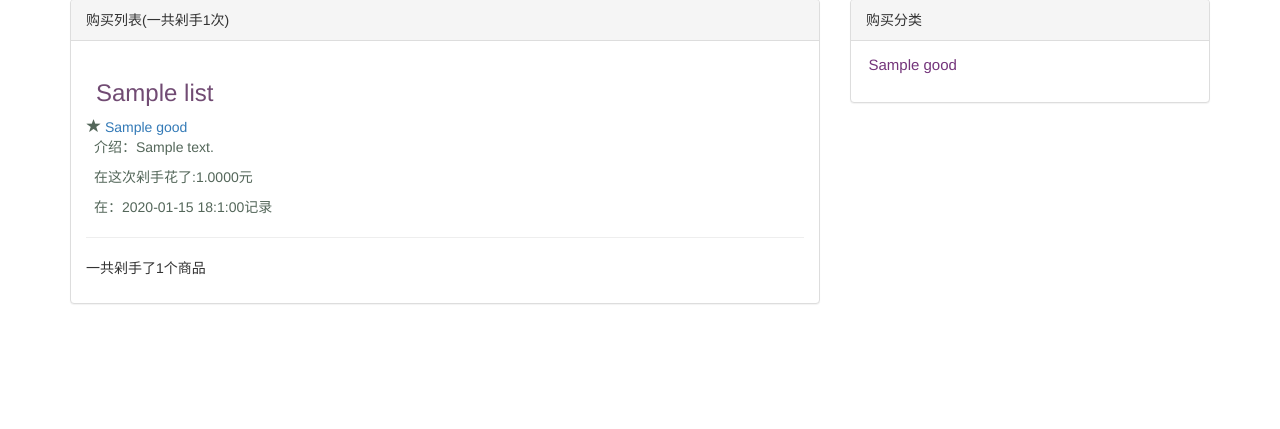
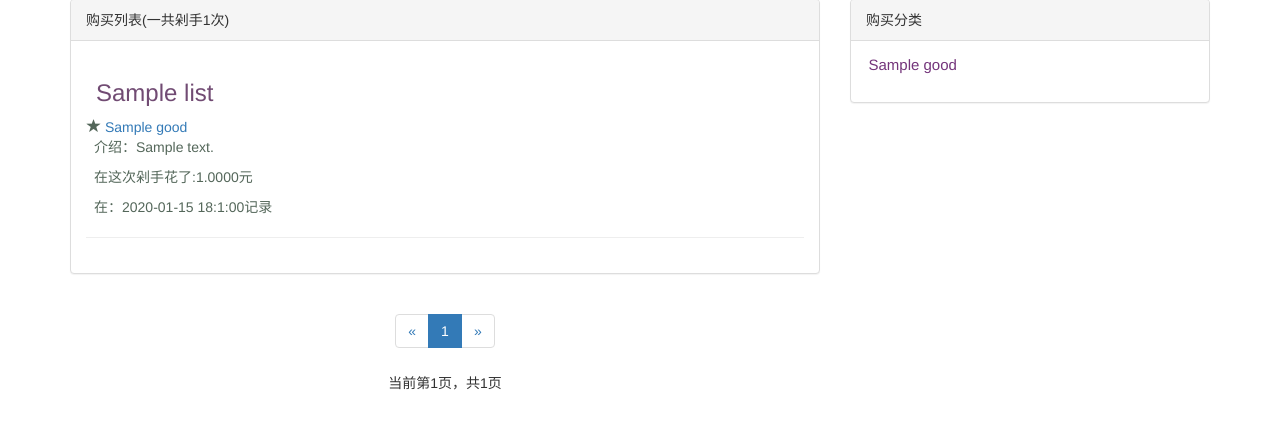
Before and after one commit to liuxinbiao233/my_zone, a Django app: page /product/ in a window 1280 px wide. Shown: the part 109-538 px from the top of the page. Run offline with Django 3.2, Linux system fonts and the light colour scheme; tables that the repository leaves empty hold one stand-in row (values such as "Sample post"); some libraries are stand-ins or nearby versions.

Commit message:
paginator

```diff
--- a/product/models.py
+++ b/product/models.py
@@ -30,7 +30,7 @@ class Product_List(models.Model):
     class Meta:
         db_table = 'Product_List'  # 数据库的表名
         verbose_name_plural = "产品列表"
-        ordering=('-create_time',)
+        ordering=['-create_time',]
 
     def __str__(self):
         return self.Name
--- a/product/templates/product_list.html
+++ b/product/templates/product_list.html
@@ -19,7 +19,7 @@
                 <div class="panel panel-default">
                     <div class="panel-heading">{% block blog_list_title %}购买列表(一共剁手{{ products|length  }}次){% endblock %}</div>
                     <div class="panel-body">
-                        {% for product in products %}
+                        {% for product in page_of_products.object_list %}
                             <div class="blog">
                                 <a href="{% url 'product_detail' product.pk %}">
                                     <h3>{{ product.Name }}</h3>
@@ -37,11 +37,49 @@
                                 <h3>--可能是我我在迁移数据库是出错了，什么都没有显示</h3>
                             </div>
                         {% endfor %}
-                        <p>一共剁手了{{ products|length }}个商品</p>
 
                     </div>
                 </div>
+                <div class="paginator">
+                    <ul class="pagination">
+                        <li>
+                            {#上一页 #}
+                            {% if page_of_products.has_previous %}
+                                <a href="{{ page_of_products.previous_page_number }}" aria-label="Previous">
+                                    <span aria-hidden="true">&laquo;</span>
+                                </a>
+                            {% else %}
+                                <span aria-hidden="true">&laquo;</span>
+                            {% endif %}
+                        </li>
+                            {# 全部页码 #}
+                            {% for page_num in page_range %}
+                                {% if page_num == page_of_products.number  %}
+                                     <li class="active"><a href="?page={{ page_num }}"> {{ page_num }}</a></li>
+                                {% else %}
+                                    {% if page_num == '...' %}
+                                        <li> {{ page_num }}</li>
+                                    {% else %}
+                                        <li><a href="?page={{ page_num }}"> {{ page_num }}</a></li>
+                                    {% endif %}
+                                {% endif %}
+                            {% endfor %}
 
+                        <li>
+                            {% if page_of_products.has_next %}
+                                <a href="{{ page_of_products.next_page_number }}" aria-label="Next">
+                                    <span aria-hidden="true">&raquo;</span>
+                                </a>
+                            {% else %}
+                                 <span aria-hidden="true">&raquo;</span>
+                            {% endif %}
+
+                        </li>
+                    </ul>
+                    <p>
+                        当前第{{ page_of_products.number }}页，共{{ page_of_products.paginator.num_pages }}页
+                    </p>
+                </div>
             </div>
             <div class="col-md-4">
                 <div class="panel panel-default">
--- a/product/views.py
+++ b/product/views.py
@@ -1,14 +1,41 @@
 from django.shortcuts import get_object_or_404,HttpResponse,render_to_response
+from django.core.paginator import Paginator
 from product.models import Product_List,Category_of_goods
 
 
 # Create your views here.
 
+def get_comment(request,product_all_list):
+    paginator = Paginator(product_all_list, 2)  # 每四个商品为一夜
+    page_num = request.GET.get('page', 1)  # 获取页码参数，get请求
+    page_of_products = paginator.get_page(page_num)
+    current_page_num = page_of_products.number
+    page_range = list(range(max(current_page_num - 2, 1), current_page_num)) + list(
+        range(current_page_num, min(current_page_num + 2, paginator.num_pages) + 1))
+    # 加入首页和尾页
+    if page_range[0] != 1:
+        page_range.insert(0, 1)
+    if page_range[-1] != paginator.num_pages:
+        page_range.append(paginator.num_pages)
+    # 加入。。。
+    if page_range[0] - 1 >= 1:
+        page_range.insert(0, '...')
+    if paginator.num_pages - page_range[-1] >= 1:
+        page_range.append('...')
+
+    context={}
+    context['products_category'] = Category_of_goods.objects.all()
+    context['products'] = Product_List.objects.all()  # 获取全部博客数量
+    context['page_of_products'] = page_of_products  # 获取这一页的博客数量
+    context['page_range'] = page_range
+
+    return context
+
+
 
 def product_list(request):
-    context={}
-    context['products_category']=Category_of_goods.objects.all()
-    context['products']=Product_List.objects.all()
+    product_all_list=Product_List.objects.all()
+    context=get_comment(request,product_all_list)
     return render_to_response('product_list.html',context)
 
 def product_detail(request,product_pk):
@@ -17,9 +44,8 @@ def product_detail(request,product_pk):
     return render_to_response('product_detail.html',context)
 
 def Category(request,Category_pk):
-    context={}
     Category=get_object_or_404(Category_of_goods,pk=Category_pk)
-    context['products']=Product_List.objects.filter(Category=Category)
-    context['Category']=Category
-    context['products_category'] = Category_of_goods.objects.all()
+    product_all_list = Product_List.objects.filter(Category=Category)
+    context=get_comment(request,product_all_list)
+    context['Category'] = Category
     return render_to_response('product_category.html', context)
--- a/static/blog.css
+++ b/static/blog.css
@@ -42,3 +42,6 @@ ul.blog-info-description1 p{
     margin-bottom: 1em
 ;
 }
+div.paginator {
+    text-align: center;
+}
```
Also changed, not shown: media/category/55dc1a06Ncf99bde4.jpg (added), media/category/5689ef87N4100f07d.jpg (added), media/category/5ad5d175N094f1a0f.jpg (added), media/category/5b39fbaeN84a7bd67_1.jpg (added), media/category/5b39fbb0N4f168597.jpg (added), media/category/5b6c0f89N929f4165.jpg (added), media/category/TB21fSnE.R1BeNjy0FmXXb0wVXa_756239978.jpg (added), media/category/TB2mk_8E9tYBeNjSspaXXaOOFXa_756239978.jpg (added).
